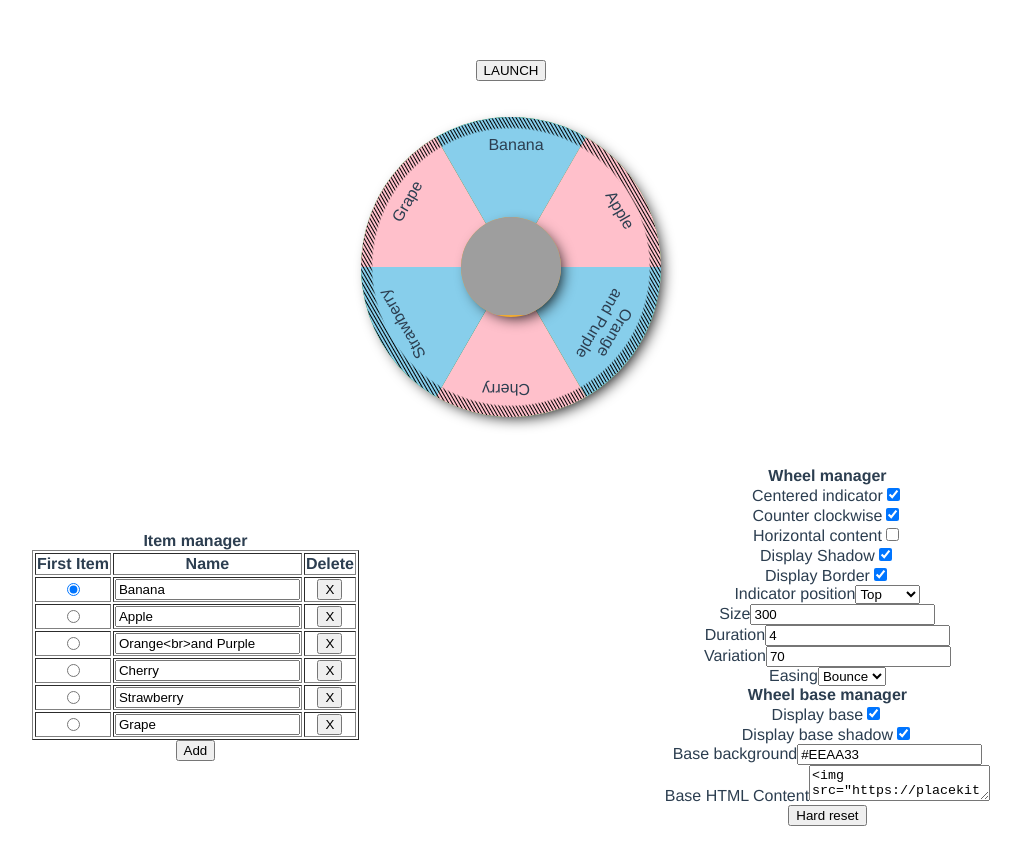
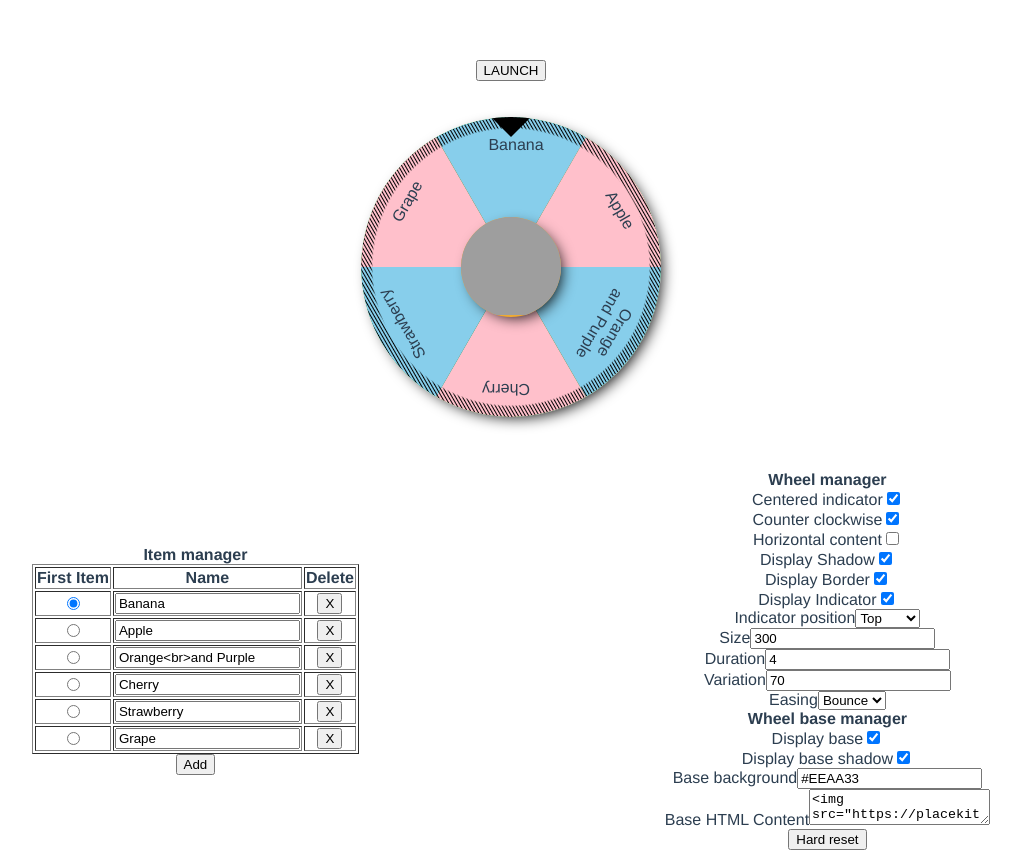
Before and after one commit to nitocode/WheelOfFortune, a Vue app: page / in a window 1280 px wide. Shown: the whole page, without its empty margins (129-1150 px from the left). Before the commit the page ends 834 px from the top, so only its background shows below. Built offline with nearby package versions, Linux system fonts and the light colour scheme; grey boxes are pictures that could not be loaded.

Commit message:
Add: indicator

```diff
--- a/src/App.vue
+++ b/src/App.vue
@@ -13,6 +13,7 @@
       :size="wheelSettings.size"
       :display-Shadow="wheelSettings.displayShadow"
       :display-border="wheelSettings.displayBorder"
+      :display-indicator="wheelSettings.displayIndicator"
       :duration="wheelSettings.duration"
       :result-variation="wheelSettings.resultVariation"
       :easing="wheelSettings.easing"
@@ -75,6 +76,7 @@ export default {
         counterClockwise: true,
         horizontalContent: false,
         displayBorder: true,
+        displayIndicator: true,
         baseDisplay: true,
         baseDisplayShadow: true,
         baseBackground: "#EEAA33",
--- a/src/components/WheelManager.vue
+++ b/src/components/WheelManager.vue
@@ -33,6 +33,15 @@
     <div>
       <label for="border">Display Border</label>
       <input id="border" type="checkbox" v-model="settings.displayBorder" />
+    </div>
+    <!-- DISPLAY INDICATOR -->
+    <div>
+      <label for="indicator">Display Indicator</label>
+      <input
+        id="indicator"
+        type="checkbox"
+        v-model="settings.displayIndicator"
+      />
     </div>
     <!-- INDICATOR POSITION -->
     <div>
--- a/src/components/WheelOfFortune.vue
+++ b/src/components/WheelOfFortune.vue
@@ -1,5 +1,12 @@
 <template>
-  <div class="wheel-container" :class="`indicator-${indicatorPosition}`">
+  <div
+    class="wheel-container"
+    :class="[
+      `indicator-${indicatorPosition}`,
+      { 'wheel-container-indicator': displayIndicator },
+      { 'wheel-container-shadow': displayShadow },
+    ]"
+  >
     <!-- BASE WHEEL -->
     <div
       v-if="baseDisplay"
@@ -13,15 +20,6 @@
     >
       <slot name="baseContent"></slot>
     </div>
-    <!-- WHEEL SHADOW -->
-    <div
-      class="wheel-shadow"
-      v-if="displayShadow"
-      :style="{
-        width: `${size}px`,
-        height: `${size}px`,
-      }"
-    ></div>
     <!-- WHEEL -->
     <div
       @click="launchWheel()"
@@ -136,6 +134,11 @@ export default {
     displayBorder: {
       type: Boolean,
       required: false,
+      default: false,
+    },
+    displayIndicator: {
+      type: Boolean,
+      required: false,
       default: true,
     },
     baseDisplay: {
@@ -238,8 +241,23 @@ export default {
 <style lang="scss">
 .wheel-container {
   position: relative;
+  display: inline-block;
+  transition: transform 1s ease-in-out;
+  overflow: hidden;
+  border-radius: 50%;
 
-  transition: transform 1s ease-in-out;
+  &-indicator:before {
+    content: "";
+    position: absolute;
+    z-index: 4;
+    width: 0;
+    height: 0;
+    border-left: 20px solid transparent;
+    border-right: 20px solid transparent;
+    border-top: 20px solid black;
+    transform: translateX(-50%);
+  }
+
   &.indicator-top {
     transform: rotate(0deg);
   }
@@ -261,13 +279,10 @@ export default {
       transform: translate(-50%, -50%) rotate(-270deg);
     }
   }
-}
-.wheel-shadow {
-  position: absolute;
-  border-radius: 50%;
-  left: 50%;
-  transform: translateX(-50%);
-  box-shadow: 5px 5px 15px -5px #000000;
+
+  &-shadow {
+    box-shadow: 5px 5px 15px -5px #000000;
+  }
 }
 .wheel-base {
   position: absolute;
```
